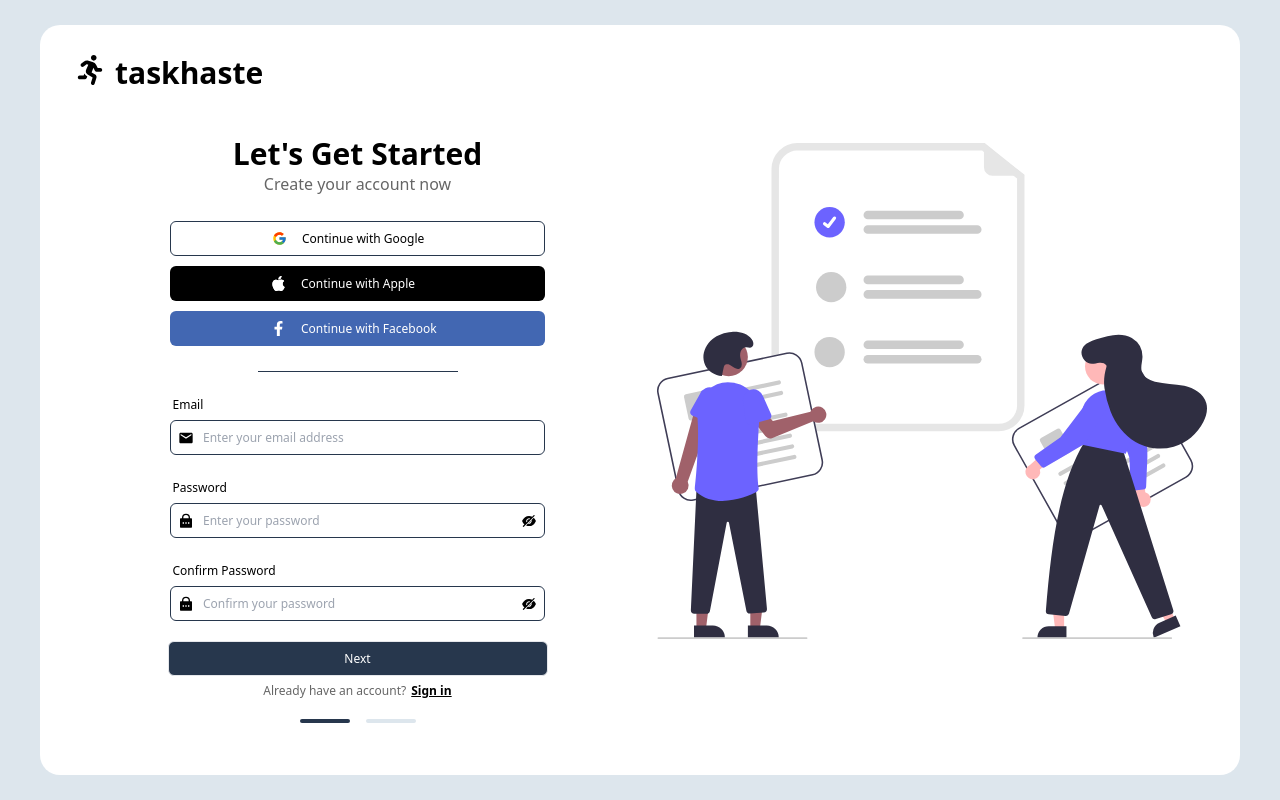
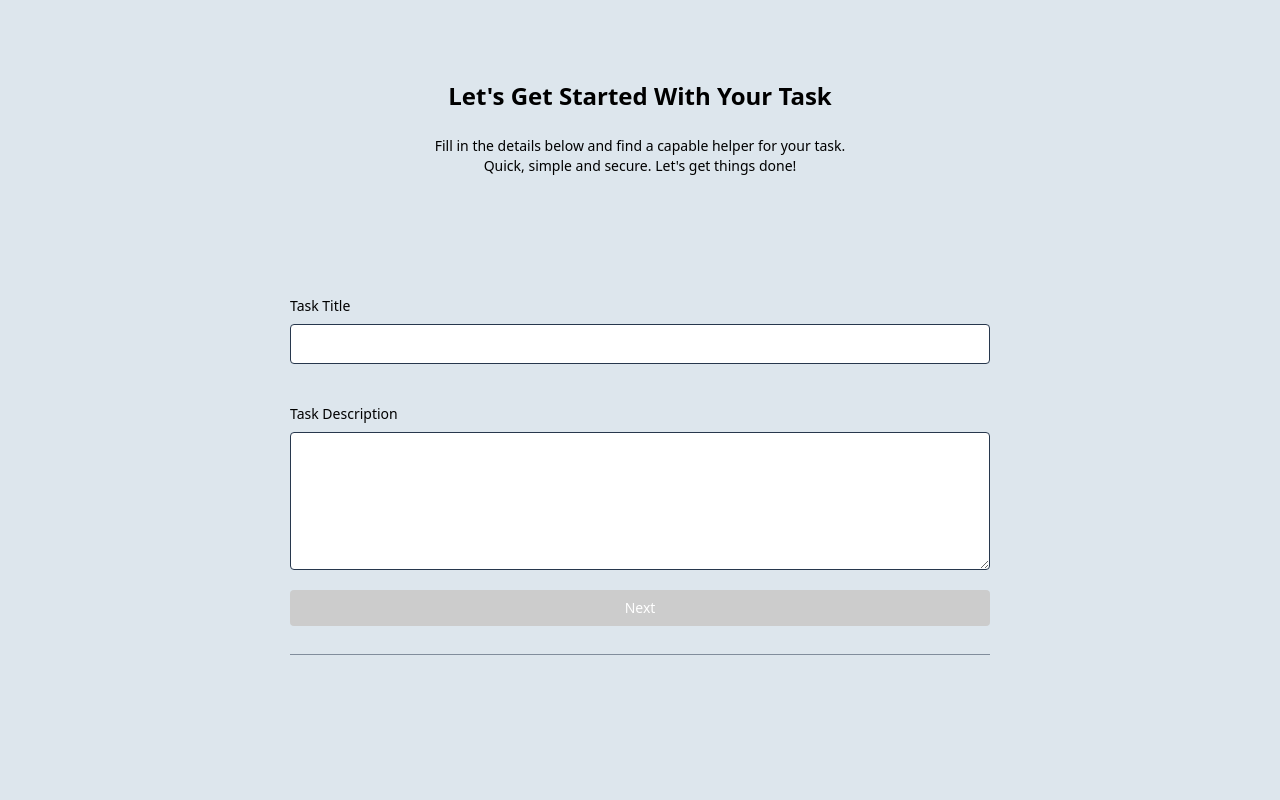
Before and after one commit to tscurry/taskhaste, a React (Create React App) app in the folder client/: page / in a window 1280 px wide. Built offline with nearby package versions, Linux system fonts and the light colour scheme.

Commit message:
updated readme and started front-end validation for task posting form along with sign up and login

```diff
--- a/client/package.json
+++ b/client/package.json
@@ -9,12 +9,14 @@
     "@testing-library/jest-dom": "^5.16.5",
     "@testing-library/react": "^13.4.0",
     "@testing-library/user-event": "^13.5.0",
+    "moment": "^2.29.4",
     "react": "^18.2.0",
     "react-dom": "^18.2.0",
     "react-icons": "^4.9.0",
     "react-router-dom": "^6.14.0",
     "react-scripts": "5.0.1",
     "recharts": "^2.7.2",
+    "validator": "^13.9.0",
     "web-vitals": "^2.1.4"
   },
   "scripts": {
--- a/client/public/index.html
+++ b/client/public/index.html
@@ -6,7 +6,7 @@
     <link rel="preconnect" href="https://fonts.googleapis.com" />
     <link rel="preconnect" href="https://fonts.gstatic.com" crossorigin />
     <link href="https://fonts.googleapis.com/css2?family=Dosis:wght@800&family=Ubuntu:wght@300;400;500;700&display=swap" rel="stylesheet" />
-    <meta name="viewport" content="width=device-width, initial-scale=1" />
+    <meta name="viewport" content="width=device-width, initial-scale=1, maximum-scale=1.0, user-scalable=0" />
     <meta name="theme-color" content="#000000" />
     <title>taskhaste</title>
   </head>
--- a/client/src/App.js
+++ b/client/src/App.js
@@ -1,12 +1,12 @@
 import * as React from "react";
 import { BrowserRouter, Route, Routes } from "react-router-dom";
-import { Task, Dashboard, Settings, Reviews, SignUp } from "./pages/index";
+import { Task, Dashboard, Settings, Reviews, SignUp, Login } from "./pages/index";
 import { Logout, SidePanel, AuthenticatedHeader } from "./components/index";
 import TaskPostingForm from "./pages/task/TaskPosting";
 
 const App = () => {
   return (
-    // <TaskPostingForm />
+    <TaskPostingForm />
     // <BrowserRouter>
     //   <AuthenticatedHeader />
     //   <div className="flex w-full">
@@ -24,7 +24,6 @@ const App = () => {
     //     </div>
     //   </div>
     // </BrowserRouter>
-    <SignUp/>
   );
 };
 
--- a/client/src/pages/Login.jsx
+++ b/client/src/pages/Login.jsx
@@ -5,11 +5,15 @@ import { BsApple } from "react-icons/bs";
 import { MdEmail } from "react-icons/md";
 import { RiLockPasswordFill } from "react-icons/ri";
 import { AiFillEyeInvisible, AiFillEye } from "react-icons/ai";
+import validator from "validator";
 
 import signUp from "../assets/sign-up-login-task-illustration.svg";
 
 const Login = () => {
   const [toggle, setFirstToggle] = React.useState(false);
+  const [email, setEmail] = React.useState("");
+
+  const formValidation = validator.isEmail(email);
 
   const togglePassword = () => {
     setFirstToggle(!toggle);
@@ -30,7 +34,7 @@ const Login = () => {
             <FaRunning className="mr-[5px] h-[30px] w-[40px] max-md:h[20px] max-md:w-[20px]" />
             <h1 className="font-bold text-3xl max-md:text-2xl">taskhaste</h1>
           </div>
-          <div className="flex gap-3">
+          <form action="" method="post" className="flex gap-3">
             <div className="flex justify-center items-center flex-col mt-[45px] w-[575px]">
               <h1 className="font-bold text-3xl max-md:text-2xl">Welcome Back</h1>
               <p className="opacity-60 text-center max-md:text-sm">Please enter your details to sign in</p>
@@ -60,6 +64,8 @@ const Login = () => {
                   name="email"
                   id="email"
                   placeholder="Enter your email address"
+                  onChange={e => setEmail(e.target.value)}
+                  required
                 />
               </div>
               <label
@@ -76,6 +82,7 @@ const Login = () => {
                   name="password"
                   id="password"
                   placeholder="Enter your password"
+                  required
                 />
                 <div onClick={togglePassword}>
                   {toggle ? (
@@ -94,7 +101,8 @@ const Login = () => {
               </div>
               <button
                 type="submit"
-                className="max-xs:w-[300px] max-sm:w-[320px] max-md:w-[420px] border rounded-md h-[35px] w-[380px] bg-primary text-white text-xs"
+                className="disabled:bg-[#ccc] max-xs:w-[300px] max-sm:w-[320px] max-md:w-[420px] border rounded-md h-[35px] w-[380px] bg-primary text-white text-xs"
+                disabled={!formValidation}
               >
                 Sign in
               </button>
@@ -106,7 +114,7 @@ const Login = () => {
             <div>
               <img className="h-[600px] w-[550px] max-md:hidden" src={signUp} alt="Sign Up illustration" />
             </div>
-          </div>
+          </form>
         </div>
       </div>
     </>
--- a/client/src/pages/SignUp.jsx
+++ b/client/src/pages/SignUp.jsx
@@ -5,6 +5,7 @@ import { BsApple, BsFillPersonFill } from "react-icons/bs";
 import { MdEmail } from "react-icons/md";
 import { RiLockPasswordFill } from "react-icons/ri";
 import { AiFillEyeInvisible, AiFillEye } from "react-icons/ai";
+import validator from "validator";
 
 import signUp from "../assets/sign-up-login-task-illustration.svg";
 
@@ -16,17 +17,50 @@ const SignUp = () => {
   const [mobile, setMobile] = React.useState(null);
   const [email, setEmail] = React.useState("");
   const [password, setPassword] = React.useState("");
+  const [confirmPassword, setConfirmPassword] = React.useState("");
   const [step, setStep] = React.useState(1);
 
   const nextStep = () => setStep(prevStep => prevStep + 1);
   const prevStep = () => setStep(prevStep => prevStep - 1);
 
-  const formValidation = () => {
+  const validatePassword = (pass, confirmPass) => {
+    const validPassword = pass.length >= 8;
+    const validMatch = pass === confirmPass;
+
+    return validMatch && validPassword;
+  };
+
+  const firstValidation = validator.isEmail(email) && validatePassword(password, confirmPassword);
+
+  const secondValidation = () => {
     const validName = name !== "";
     const validAddress = address !== null;
-    const validMobile = mobile !== null;
+    console.log(validator.isMobilePhone(mobile, "any"));
 
-    return validName && validAddress && validMobile;
+    return validName && validAddress && validator.isMobilePhone(mobile, "any");
+  };
+
+  const togglePassword = () => {
+    console.log(firstToggle, secondToggle);
+    setFirstToggle(!firstToggle);
+    let password = document.getElementById("password");
+
+    if (!firstToggle && password.type === "password") {
+      password.type = "text";
+    } else {
+      password.type = "password";
+    }
+  };
+
+  const toggleConfirm = () => {
+    setSecondToggle(!secondToggle);
+    let confirmPassword = document.getElementById("confirm-password");
+
+    if (!secondToggle && confirmPassword.type === "password") {
+      confirmPassword.type = "text";
+    } else {
+      confirmPassword.type = "password";
+    }
   };
 
   const personalDetaills = () => {
@@ -63,6 +97,7 @@ const SignUp = () => {
               name="address"
               id="address"
               placeholder="Please enter your address"
+              onChange={e => setAddress(e.target.value)}
             />
           </div>
           <label htmlFor="address" className="max-xs:w-[295px] max-sm:w-[315px] max-md:w-[415px] text-xs font-medium mb-[7px] w-[370px] text-left">
@@ -76,13 +111,18 @@ const SignUp = () => {
               name="mobile-num"
               id="mobile-num"
               placeholder="Enter your mobile number"
+              onChange={e => setMobile(e.target.value)}
             />
           </div>
           <div className="flex gap-2 w-[300px] xs:w-[320px] sm:w-[420px] md:w-[380px]">
             <button onClick={prevStep} className="w-1/2 border rounded-md h-[35px] bg-primary text-white text-xs">
               Previous
             </button>
-            <button className="w-1/2 border rounded-md h-[35px] bg-primary text-white text-xs" type="submit">
+            <button
+              disabled={!secondValidation()}
+              className="disabled:bg-[#ccc] w-1/2 border rounded-md h-[35px] bg-primary text-white text-xs"
+              type="submit"
+            >
               Sign up
             </button>
           </div>
@@ -93,29 +133,6 @@ const SignUp = () => {
         </div>
       </>
     );
-  };
-
-  const togglePassword = () => {
-    console.log(firstToggle, secondToggle);
-    setFirstToggle(!firstToggle);
-    let password = document.getElementById("password");
-
-    if (!firstToggle && password.type === "password") {
-      password.type = "text";
-    } else {
-      password.type = "password";
-    }
-  };
-
-  const toggleConfirm = () => {
-    setSecondToggle(!secondToggle);
-    let confirmPassword = document.getElementById("confirm-password");
-
-    if (!secondToggle && confirmPassword.type === "password") {
-      confirmPassword.type = "text";
-    } else {
-      confirmPassword.type = "password";
-    }
   };
 
   return (
@@ -161,6 +178,7 @@ const SignUp = () => {
                     id="email"
                     placeholder="Enter your email address"
                     required
+                    onChange={e => setEmail(e.target.value)}
                   />
                 </div>
                 <label
@@ -178,6 +196,7 @@ const SignUp = () => {
                     id="password"
                     placeholder="Enter your password"
                     required
+                    onChange={e => setPassword(e.target.value)}
                   />
                   <div onClick={togglePassword}>
                     {firstToggle ? (
@@ -202,6 +221,7 @@ const SignUp = () => {
                     id="confirm-password"
                     placeholder="Confirm your password"
                     required
+                    onChange={e => setConfirmPassword(e.target.value)}
                   />
                   <div onClick={toggleConfirm}>
                     {secondToggle ? (
@@ -215,7 +235,7 @@ const SignUp = () => {
                   onClick={nextStep}
                   type="submit"
                   className="disabled:bg-[#ccc] max-xs:w-[300px] max-sm:w-[320px] max-md:w-[420px] border rounded-md h-[35px] w-[380px] bg-primary text-white text-xs"
-                  disabled={!formValidation}
+                  disabled={!firstValidation}
                 >
                   Next
                 </button>
--- a/client/src/pages/task/TaskPosting.jsx
+++ b/client/src/pages/task/TaskPosting.jsx
@@ -17,13 +17,13 @@ const TaskPostingForm = () => {
 
   const validForm = () => {
     const validTitle = title.length > 5;
-    const validDate = date !== null;
+
     const validCost = cost > 0 && cost >= 5;
     const validLocation = location !== null;
     const validCategory = selectedCategory !== null;
     const validDescription = description.length > 10;
 
-    return validDescription && validCategory && validCost && validDate && validTitle && validLocation ? true : false;
+    return validDescription && validCategory && validCost && validTitle && validLocation;
   };
 
   const handleFormSubmit = event => {
@@ -32,9 +32,9 @@ const TaskPostingForm = () => {
 
   return (
     <div className="flex flex-col justify-center items-center mx-5 mb-10">
-      <h1 className="font-bold text-xl lg:text-2xl mt-20">Let's Get Started With Your Task</h1>
-      <p className="mt-6 text-sm">Fill in the details below and find a capable helper for your task.</p>
-      <p className="text-sm">Quick, simple and secure. Let's get things done!</p>
+      <h1 className="font-bold text-xl lg:text-2xl mt-20 text-center">Let's Get Started With Your Task</h1>
+      <p className="mt-6 text-sm text-center">Fill in the details below and find a capable helper for your task.</p>
+      <p className="text-sm text-center">Quick, simple and secure. Let's get things done!</p>
       <form action="/task-posting" method="post" className="mt-[120px]" onSubmit={handleFormSubmit}>
         <div className="flex flex-col w-[350px] xs:w-[400px] sm:w-[500px] md:w-[600px] lg:w-[700px]">
           {completedSteps.includes(1) && (
```
Also changed, not shown: 1 other file (tests, documents, lock files or other folders).
